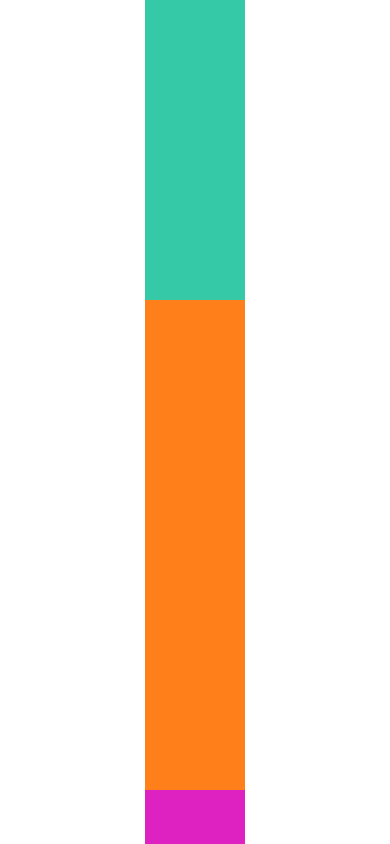
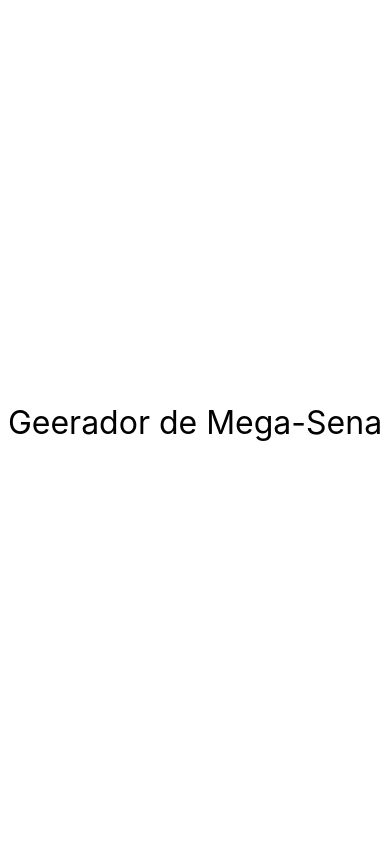
Before and after one commit to Graciliano-Barroso/exercicios-react-native, a React Native app: screen / in a window 390 px wide. Built offline with nearby package versions, Linux system fonts and the light colour scheme.

Commit message:
feat: Componente de classe: metodo render

```diff
--- a/src/App.js
+++ b/src/App.js
@@ -2,7 +2,8 @@
 import React from "react";
 import { Button, SafeAreaView, StyleSheet } from "react-native";
 
-import FlexboxV4 from "./components/layout/FlexboxV4";
+import Mega from "./components/mega/Mega";
+// import FlexboxV4 from "./components/layout/FlexboxV4";
 // import FlexboxV3 from "./components/layout/FlexboxV3";
 // import FlexboxV2 from "./components/layout/FlexboxV2";
 // import FlexboxV1 from "./components/layout/FlexboxV1";
@@ -28,8 +29,9 @@
 
 export default () => (
     <SafeAreaView style={style.App}>
+        <Mega />
+        {/*
         <FlexboxV4 />
-        {/*
         <FlexboxV3 />
         <FlexboxV2 />
         <FlexboxV1 />
--- /dev/null
+++ b/src/components/mega/Mega.js
@@ -0,0 +1,14 @@
+import React, { Component } from 'react';
+import { Text } from 'react-native';
+import Estilo from '../estilo';
+
+export default class Mega extends Component {
+
+    render() {
+        return (
+            <Text style={Estilo.txtG}>
+                Geerador de Mega-Sena
+            </Text>
+        )
+    }
+}
```
